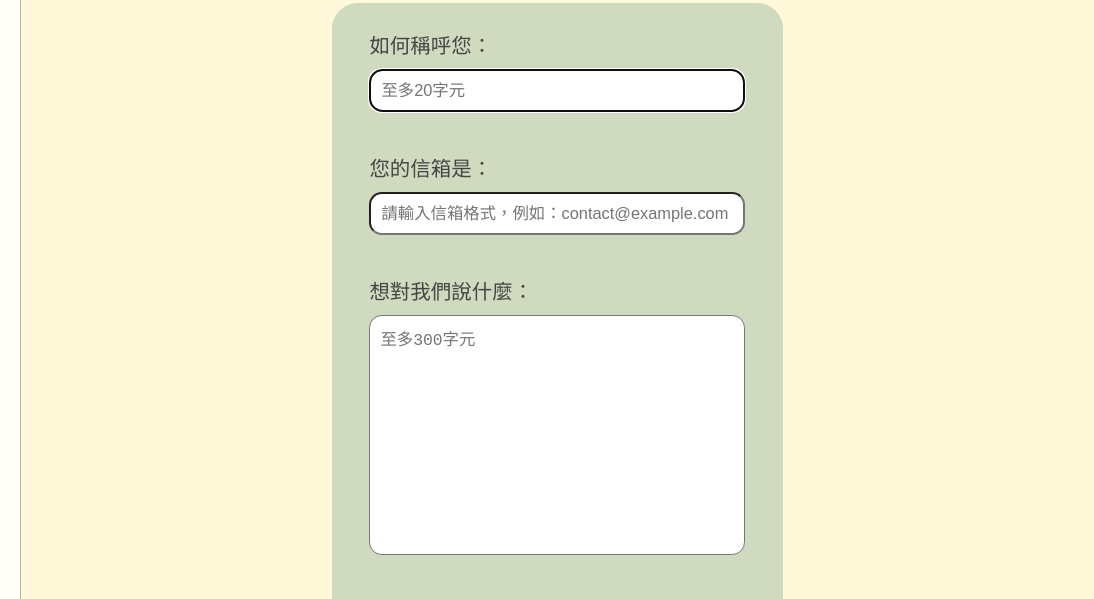
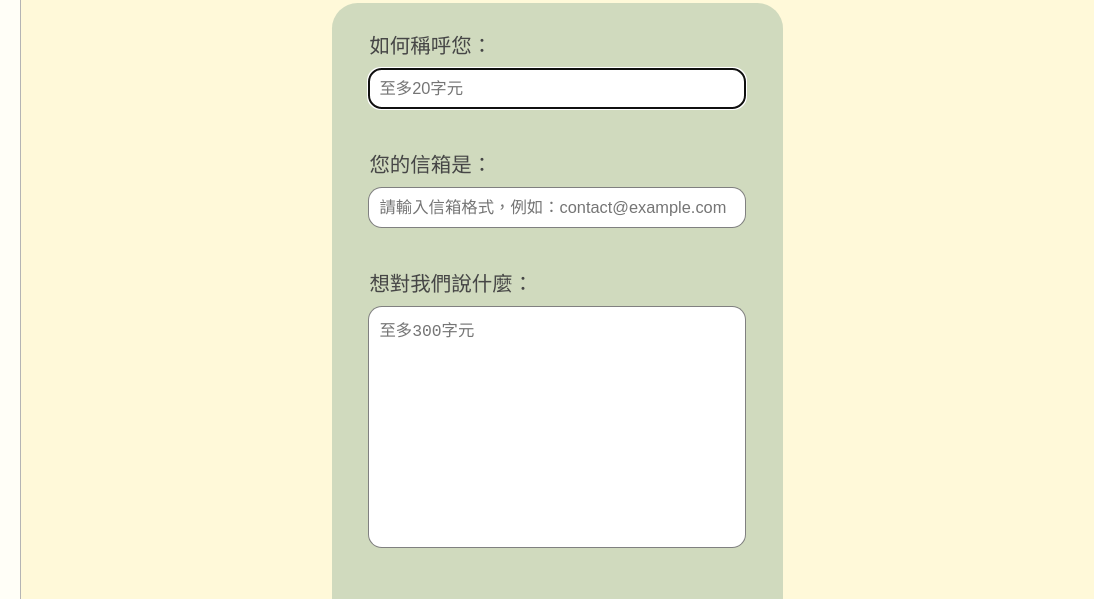
Before and after one commit to beanhsiao/machill_verychill, a plain HTML site: page contact.html in a window 1280 px wide. Shown: the part 197-796 px from the top of the page, 186-1280 px from the left. Drawn offline with nearby package versions, Linux system fonts and the light colour scheme; a web font is replaced by a local one.

Commit message:
修輸入框邊框顏色不一的問題

```diff
--- a/css/contact.css
+++ b/css/contact.css
@@ -54,18 +54,23 @@
         box-sizing: border-box;
         font-size: 0.4rem;
         border-radius: 1vw;
+        /* 這邊不使用 border 反而使用 box-shadow 來繪製邊框以避免子像素渲染問題造成邊框看起來顏色不一是因為 box-shadow 本身是陰影效果，可以更柔和的呈現邊緣 */
+        border: none;
+        box-shadow: 0 0 0 1px gray;
     }
 
     /* 設定想對我們說什麼的多行輸入框的排版 */
     textarea {
-        width: 100%;
         height: 30vh;
         padding: 10px;
+        width: 100%;
         box-sizing: border-box;
         resize: none;
         overflow-y: auto;
         font-size: 0.4rem;
         border-radius: 1vw;
+        border: none;
+        box-shadow: 0 0 0 1px gray;
     }
 
     /* 設定提交按鈕樣式 */
```
